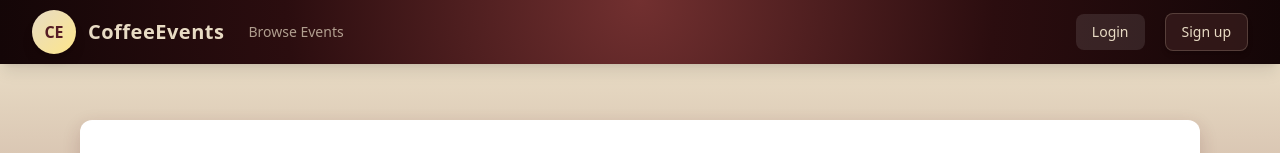
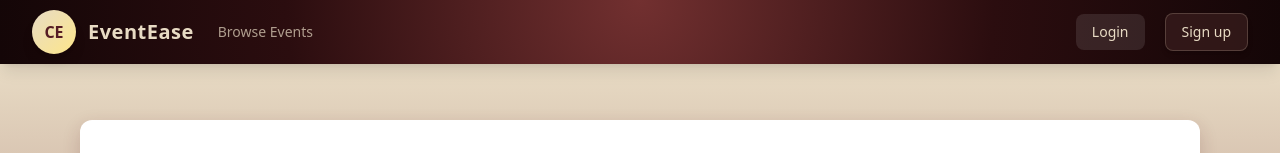
Before and after one commit to AyShakya/EventManagement, a React (Vite) app in the folder client/frontend/: page /login in a window 1280 px wide. Shown: the top 153 px of the page. Built offline with nearby package versions, Linux system fonts and the light colour scheme; no server answers.

Commit message:
Name Change

```diff
--- a/client/frontend/src/components/Navbar.jsx
+++ b/client/frontend/src/components/Navbar.jsx
@@ -31,7 +31,7 @@ const NavbarCoffeeGrain = () => {
               CE
             </div>
             <span className="text-xl font-bold tracking-wide text-coffee-cream hidden sm:inline">
-              CoffeeEvents
+              EventEase
             </span>
           </Link>
 
```
